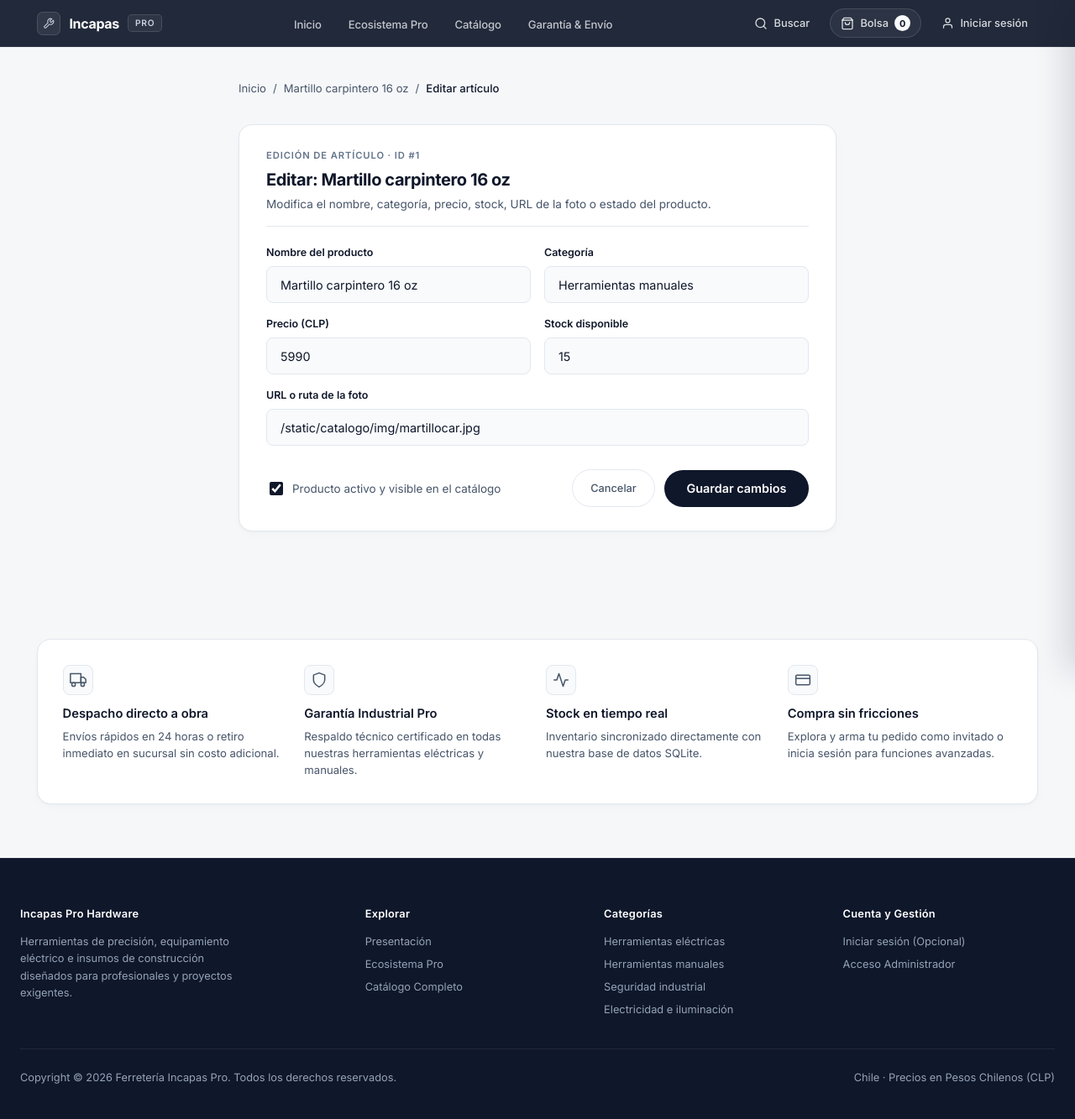
After one commit to bam-r/burgos-ti3041-es3, a Django app: template catalogo/templates/catalogo/editar.html in a window 1280 px wide. The commit adds this page. Shown: the whole page at 84% size. Run offline with Django 5.2, Linux system fonts and the light colour scheme; the template is opened without the code that fills it: values that come from a table or form of the project are taken from there, others are empty; data comes from the database, SQL or seed files in the repository; both versions use the stored data as it was after the commit.

Commit message:
etapa-1-CRUD WEB

```diff
--- a/catalogo/static/catalogo/css/estilos.css
+++ b/catalogo/static/catalogo/css/estilos.css
@@ -1254,6 +1254,17 @@ button, input, select {
 }
 
 .btn-reactivar:hover {
+    background: var(--text-primary);
+    color: #ffffff;
+}
+
+.btn-editar {
+    background: var(--bg-titanium);
+    color: #ffffff;
+    width: 100%;
+}
+
+.btn-editar:hover {
     background: var(--text-primary);
     color: #ffffff;
 }
--- a/catalogo/templates/catalogo/base.html
+++ b/catalogo/templates/catalogo/base.html
@@ -386,12 +386,19 @@
 
             // Restore scroll position & show feedback after POST actions
             const savedScroll = sessionStorage.getItem('incapas_scroll_y');
+            const savedTargetId = sessionStorage.getItem('incapas_scroll_target_id');
             const savedAction = sessionStorage.getItem('incapas_action_msg');
             const reopenBag = sessionStorage.getItem('incapas_reopen_bag');
 
             if (savedScroll !== null) {
                 window.scrollTo({ top: parseInt(savedScroll, 10), behavior: 'instant' });
                 sessionStorage.removeItem('incapas_scroll_y');
+            } else if (savedTargetId) {
+                const targetEl = document.getElementById(savedTargetId);
+                if (targetEl) {
+                    targetEl.scrollIntoView({ behavior: 'instant', block: 'center' });
+                }
+                sessionStorage.removeItem('incapas_scroll_target_id');
             }
             if (savedAction) {
                 showToast(savedAction);
--- /dev/null
+++ b/catalogo/templates/catalogo/editar.html
@@ -0,0 +1,92 @@
+{% extends 'catalogo/base.html' %}
+
+{% block titulo %}Editar {{ producto.nombre }} — Incapas Pro{% endblock %}
+
+{% block contenido %}
+    <div class="detail-page-wrap" style="max-width: 760px;">
+        <nav class="breadcrumb-nav" aria-label="Ruta de navegación">
+            <a href="{% url 'lista' %}">Inicio</a>
+            <span>/</span>
+            <a href="{% url 'detalle' producto.id %}">{{ producto.nombre }}</a>
+            <span>/</span>
+            <span style="color: var(--text-primary); font-weight: 500;">Editar artículo</span>
+        </nav>
+
+        <div class="admin-create-card">
+            <div class="admin-create-header">
+                <span class="admin-create-eyebrow">Edición de Artículo &middot; ID #{{ producto.id }}</span>
+                <h3>Editar: {{ producto.nombre }}</h3>
+                <p>Modifica el nombre, categoría, precio, stock, URL de la foto o estado del producto.</p>
+            </div>
+
+            {% if error %}
+                <p class="login-error">{{ error }}</p>
+            {% endif %}
+
+            <form method="post" action="{% url 'editar_producto' producto.id %}" class="admin-create-form" onsubmit="prepareReturnScroll(true)">
+                {% csrf_token %}
+                <div class="admin-create-grid">
+                    <div class="admin-form-field" style="grid-column: span 2;">
+                        <label for="edit-nombre">Nombre del producto</label>
+                        <input type="text" id="edit-nombre" name="nombre" class="apple-input" value="{{ producto.nombre }}" maxlength="150" required>
+                    </div>
+
+                    <div class="admin-form-field" style="grid-column: span 2;">
+                        <label for="edit-categoria">Categoría</label>
+                        <input type="text" id="edit-categoria" name="categoria" list="categorias-editar" class="apple-input" value="{{ producto.categoria }}" maxlength="100" required>
+                        <datalist id="categorias-editar">
+                            {% for cat in categorias %}
+                            <option value="{{ cat }}"></option>
+                            {% endfor %}
+                        </datalist>
+                    </div>
+
+                    <div class="admin-form-field" style="grid-column: span 2;">
+                        <label for="edit-precio">Precio (CLP)</label>
+                        <input type="number" id="edit-precio" name="precio" class="apple-input" value="{{ producto.precio }}" min="0" step="1" required>
+                    </div>
+
+                    <div class="admin-form-field" style="grid-column: span 2;">
+                        <label for="edit-stock">Stock disponible</label>
+                        <input type="number" id="edit-stock" name="stock" class="apple-input" value="{{ producto.stock }}" min="0" step="1" required>
+                    </div>
+
+                    <div class="admin-form-field admin-form-field-wide">
+                        <label for="edit-imagen">URL o ruta de la foto</label>
+                        <input type="text" id="edit-imagen" name="imagen" class="apple-input" value="{{ producto.imagen }}" placeholder="/static/catalogo/img/sin-imagen.jpg" maxlength="255">
+                    </div>
+                </div>
+
+                <div class="admin-create-footer">
+                    <label class="admin-checkbox-wrap">
+                        <input type="checkbox" name="activo" {% if producto.activo %}checked{% endif %}>
+                        <span>Producto activo y visible en el catálogo</span>
+                    </label>
+                    <div style="display: flex; align-items: center; gap: 0.65rem;">
+                        <a href="{% url 'lista' %}" class="btn-vaciar" style="width: auto; padding: 0.75rem 1.35rem; text-decoration: none;" onclick="prepareReturnScroll(false)">
+                            Cancelar
+                        </a>
+                        <button type="submit" class="btn-apple-primary">
+                            <span>Guardar cambios</span>
+                        </button>
+                    </div>
+                </div>
+            </form>
+        </div>
+    </div>
+
+    <script>
+        function prepareReturnScroll(saved) {
+            const editScroll = sessionStorage.getItem('incapas_edit_scroll_y');
+            if (editScroll !== null) {
+                sessionStorage.setItem('incapas_scroll_y', editScroll);
+                sessionStorage.removeItem('incapas_edit_scroll_y');
+            } else {
+                sessionStorage.setItem('incapas_scroll_target_id', 'producto-{{ producto.id }}');
+            }
+            if (saved) {
+                sessionStorage.setItem('incapas_action_msg', 'Producto actualizado correctamente');
+            }
+        }
+    </script>
+{% endblock %}
--- a/catalogo/templates/catalogo/lista.html
+++ b/catalogo/templates/catalogo/lista.html
@@ -308,7 +308,7 @@
         <!-- Products Grid -->
         <div id="productos-grid" class="productos-grid">
             {% for producto in productos %}
-            <article class="producto-card {% if producto.stock == 0 %}sin-stock{% endif %} {% if not producto.activo %}inactivo-card{% endif %}"
+            <article id="producto-{{ producto.id }}" class="producto-card {% if producto.stock == 0 %}sin-stock{% endif %} {% if not producto.activo %}inactivo-card{% endif %}"
                      data-id="{{ producto.id }}"
                      data-nombre="{{ producto.nombre|lower }}"
                      data-categoria="{{ producto.categoria }}"
@@ -408,6 +408,7 @@
                                     </form>
                                 {% endif %}
                             </div>
+                            <a href="{% url 'editar_producto' producto.id %}" class="btn-admin btn-editar" onclick="sessionStorage.setItem('incapas_edit_scroll_y', window.scrollY);">Editar</a>
                         </div>
                         {% endif %}
                     </div>
--- a/catalogo/templates/detalles.html
+++ b/catalogo/templates/detalles.html
@@ -143,6 +143,7 @@
                             </form>
                         {% endif %}
                     </div>
+                    <a href="{% url 'editar_producto' producto.id %}" class="btn-admin btn-editar">Editar</a>
                 </div>
                 {% endif %}
 
--- a/catalogo/urls.py
+++ b/catalogo/urls.py
@@ -14,4 +14,5 @@ urlpatterns = [
     path('reactivar/<int:producto_id>/', views.reactivar, name='reactivar'),
     path('agregar-stock/<int:producto_id>/', views.agregar_stock, name='agregar_stock'),
     path('agregar-producto/', views.agregar_producto, name='agregar_producto'),
+    path('editar/<int:producto_id>/', views.editar_producto, name='editar_producto'),
 ]
```
Also changed, not shown: catalogo/tests.py (+29 -0 lines), catalogo/views.py (+50 -0 lines), db.sqlite3.
